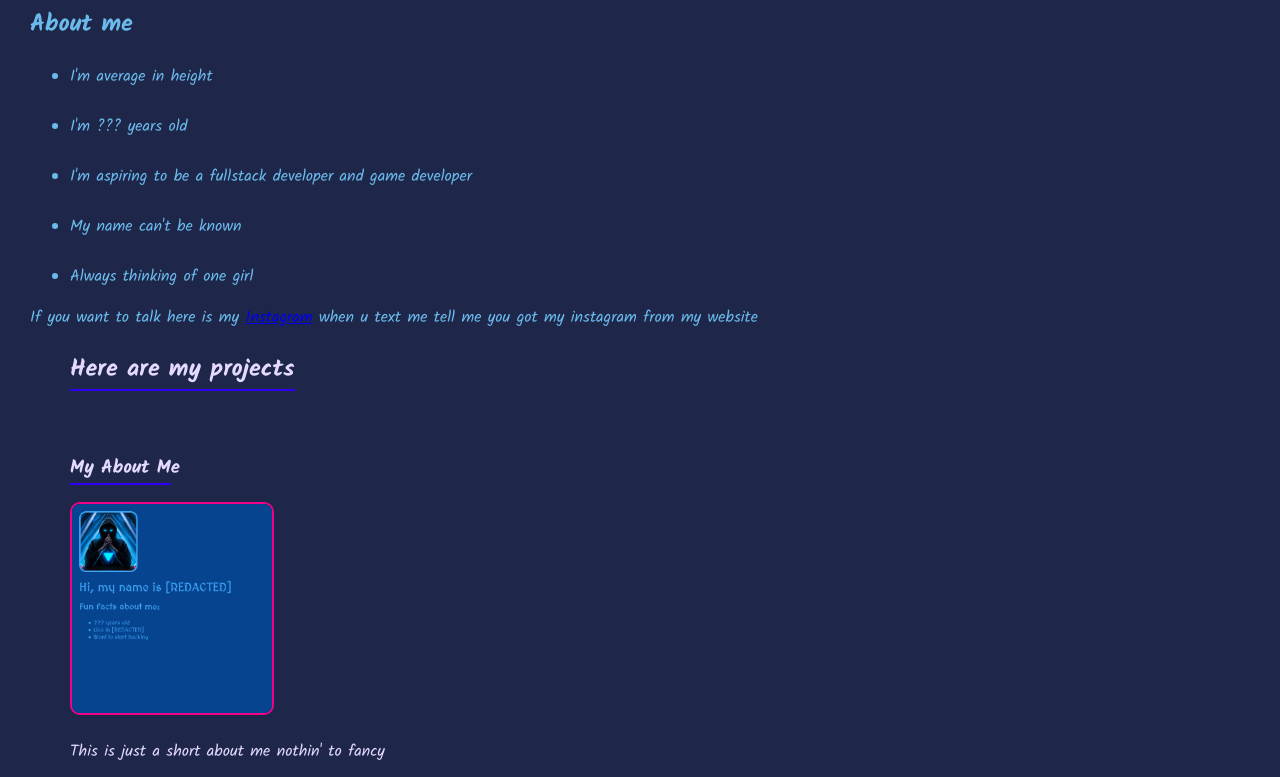
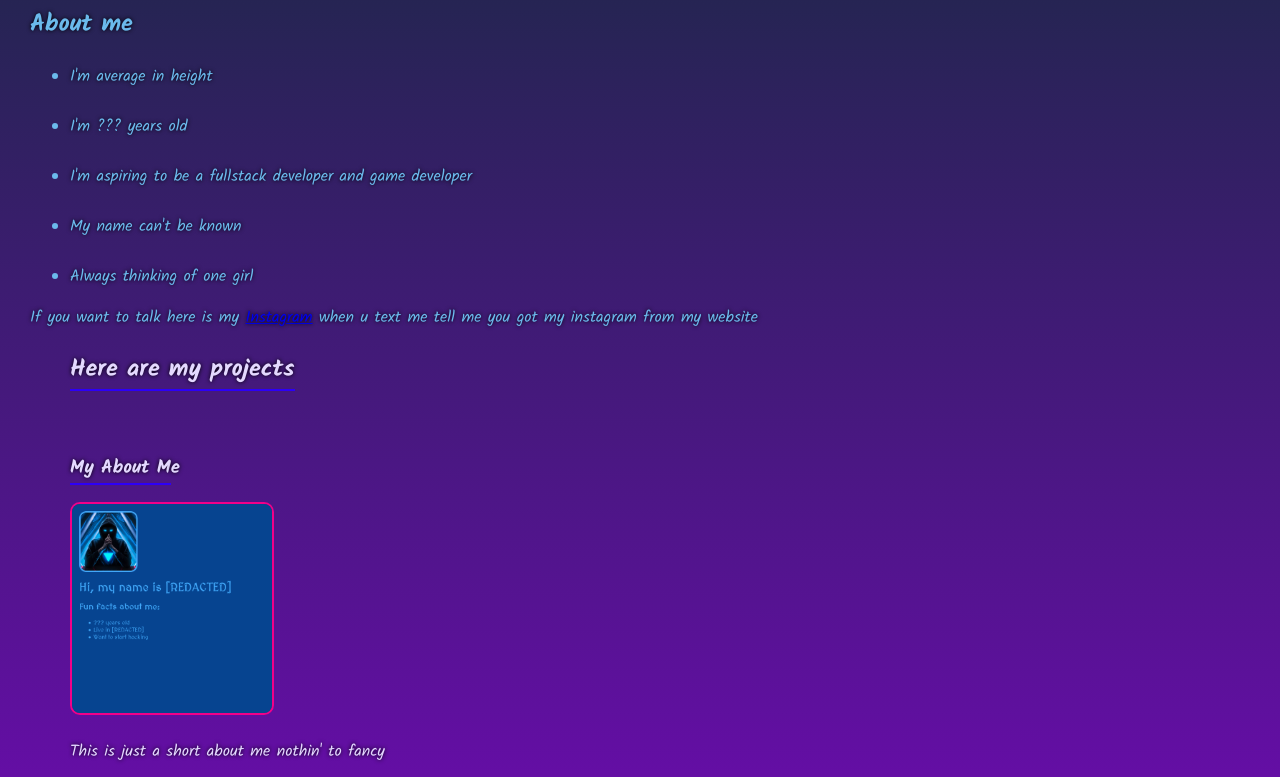
Before and after one commit to RandomAccess-glitch/Portfolio, a plain HTML site: page index.html in a window 1280 px wide. Shown: the part 97-874 px from the top of the page. Drawn offline with Linux system fonts and the light colour scheme.

Commit message:
Update styles.css

```diff
--- a/styles.css
+++ b/styles.css
@@ -21,6 +21,19 @@
     border: 2px solid #f20089;
     border-radius: 10px;
 }
+
+/* .abtme img {
+  width: 100%;
+  transition: transform 0.3s ease; /* Smooth transition */
+/* }  */
+
+
+
+.abtme:hover {
+  transform: scale(1.1); /* Slightly increases size on hover */
+}
+
+
 #Projects {
     padding: 0 40px;
     color: #e4d9ff;
@@ -32,6 +45,8 @@ body {
     font-family: kalam, sans-serif;
     background: #1e2749;
     color: #6bbaec;
+    text-shadow: 0px 0px 4px black;
+    background: linear-gradient(#1e2749, #7209b7, #6bbaec);
 }
 
 footer {
```
